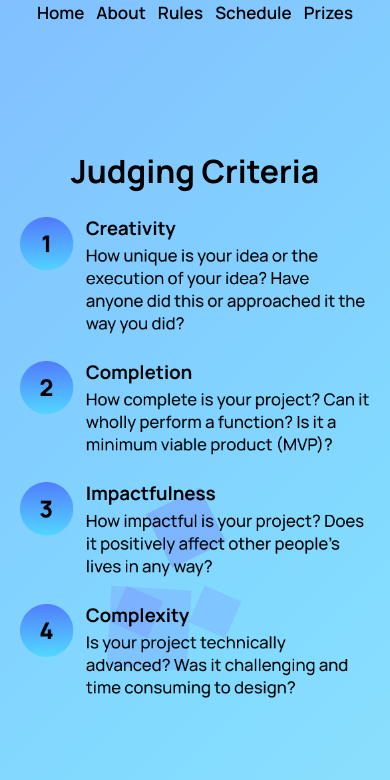
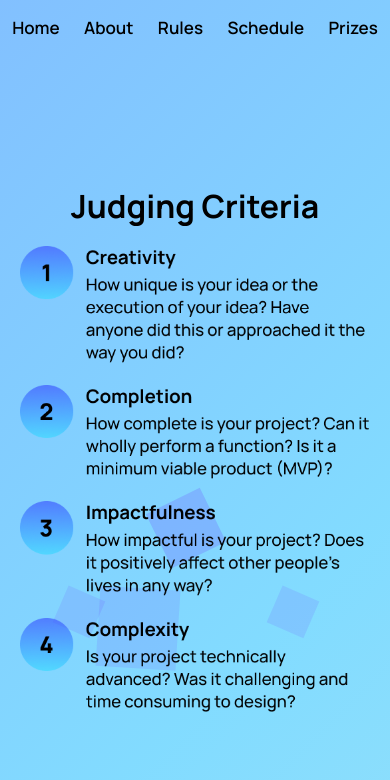
Before and after one commit to adb8/impact-hacks, a Next.js app: page /criteria in a window 390 px wide. Shown: the top 780 px of the page. Built offline with nearby package versions, Linux system fonts and the light colour scheme.

Commit message:
sixth commit

```diff
--- a/app/criteria/page.jsx
+++ b/app/criteria/page.jsx
@@ -11,10 +11,30 @@ export default function Home() {
 				<div className="flex flex-col items-center justify-center">
 					<p className="header-text">Judging Criteria</p>
 					<div className="criteria-cont">
-						<Image src={"/criteria/criteria1_frame.png"} width={450} height={150} />
-						<Image src={"/criteria/criteria2_frame.png"} width={450} height={150} />
-						<Image src={"/criteria/criteria3_frame.png"} width={450} height={150} />
-						<Image src={"/criteria/criteria4_frame.png"} width={450} height={150} />
+						<Image
+							src={"/criteria/criteria1_frame.png"}
+							width={450}
+							height={150}
+							alt="First criteria for Hackathon project judgement"
+						/>
+						<Image
+							src={"/criteria/criteria2_frame.png"}
+							width={450}
+							height={150}
+							alt="Second criteria for Hackathon project judgement"
+						/>
+						<Image
+							src={"/criteria/criteria3_frame.png"}
+							width={450}
+							height={150}
+							alt="Third criteria for Hackathon project judgement"
+						/>
+						<Image
+							src={"/criteria/criteria4_frame.png"}
+							width={450}
+							height={150}
+							alt="Fourth criteria for Hackathon project judgement"
+						/>
 					</div>
 				</div>
 			</div>
--- a/app/layout.jsx
+++ b/app/layout.jsx
@@ -2,6 +2,9 @@ import "@styles/globals.css";
 
 export const metadata = {
 	title: "Impact Hacks",
+	description: "Empowering positive impact through innovative hacks.",
+	keywords: "impact hacks, innovation, hackathon, coding, community, social impact, impact, hack",
+	author: "Your Name",
 };
 
 export default function RootLayout({ children }) {
@@ -14,6 +17,7 @@ export default function RootLayout({ children }) {
 					href="https://fonts.googleapis.com/css2?family=Manrope:wght@500;600;700;800&display=swap"
 					rel="stylesheet"
 				/>
+				<link rel="icon" href="/favicon.ico" />
 			</head>
 			<body>{children}</body>
 		</html>
--- a/app/page.jsx
+++ b/app/page.jsx
@@ -46,6 +46,7 @@ export default function Home() {
 							src={"/logos/impacthacks_logo.png"}
 							width={550}
 							height={545}
+							alt="The official logo for Impact Hacks"
 						/>
 					</div>
 				</div>
--- a/app/prizes/page.jsx
+++ b/app/prizes/page.jsx
@@ -11,9 +11,24 @@ export default function Home() {
 				<div className="flex flex-col items-center justify-center">
 					<p className="header-text">Winning Prizes</p>
 					<div className="prizes-cont flex flex-row justify-between">
-						<Image src={"/prizes/prize2_frame.png"} width={330} height={330} />
-						<Image src={"/prizes/prize1_frame.png"} width={330} height={330} />
-						<Image src={"/prizes/prize3_frame.png"} width={330} height={330} />
+						<Image
+							src={"/prizes/prize2_frame.png"}
+							width={330}
+							height={330}
+							alt="Second place prize for Hackathon submissions"
+						/>
+						<Image
+							src={"/prizes/prize1_frame.png"}
+							width={330}
+							height={330}
+							alt="First place prize for Hackathon submissions"
+						/>
+						<Image
+							src={"/prizes/prize3_frame.png"}
+							width={330}
+							height={330}
+							alt="Third place prize for Hackathon submissions"
+						/>
 					</div>
 				</div>
 			</div>
--- a/app/rules/page.jsx
+++ b/app/rules/page.jsx
@@ -11,10 +11,30 @@ export default function Home() {
 				<div className="flex flex-col items-center justify-center">
 					<p className="header-text">Hackathon Rules</p>
 					<div className="rules-cont">
-						<Image src={"/rules/rule1_frame.png"} width={450} height={150} />
-						<Image src={"/rules/rule2_frame.png"} width={450} height={150} />
-						<Image src={"/rules/rule3_frame.png"} width={450} height={150} />
-						<Image src={"/rules/rule4_frame.png"} width={450} height={150} />
+						<Image
+							src={"/rules/rule1_frame.png"}
+							width={450}
+							height={150}
+							alt="First rule for appropriate Hackathon participation and conduct"
+						/>
+						<Image
+							src={"/rules/rule2_frame.png"}
+							width={450}
+							height={150}
+							alt="Second rule for appropriate Hackathon participation and conduct"
+						/>
+						<Image
+							src={"/rules/rule3_frame.png"}
+							width={450}
+							height={150}
+							alt="Third rule for appropriate Hackathon participation and conduct"
+						/>
+						<Image
+							src={"/rules/rule4_frame.png"}
+							width={450}
+							height={150}
+							alt="Fourth rule for appropriate Hackathon participation and conduct"
+						/>
 					</div>
 				</div>
 			</div>
--- a/app/schedule/page.jsx
+++ b/app/schedule/page.jsx
@@ -15,6 +15,7 @@ export default function Home() {
 						src={"/schedule_frame.png"}
 						width={280}
 						height={10}
+						alt="The official schedule for this Hackathon"
 					/>
 					<p className="footer-text">Dates may be subject to change</p>
 				</div>
--- a/styles/globals.css
+++ b/styles/globals.css
@@ -18,6 +18,10 @@ body {
 	);
 	background-size: 400% 400%;
 	animation: gradient 15s ease infinite;
+}
+
+* {
+	overflow: hidden;
 }
 
 @keyframes gradient {
@@ -89,12 +93,14 @@ body {
 
 .welcome-text {
 	font-size: 50px;
+	white-space: nowrap;
 }
 
 .hacks-text {
 	font-size: 50px;
 	font-weight: 800;
 	margin-top: -15px;
+	white-space: nowrap;
 }
 
 .joinus-text {
@@ -172,24 +178,26 @@ body {
 .header-text {
 	font-size: 40px;
 	font-weight: 700;
-	margin-bottom: 40px;
+	margin-bottom: 25px;
+	text-align: center;
 }
 
 .footer-text {
 	font-size: 22px;
 	margin-top: 35px;
+	text-align: center;
 }
 
 .rules-cont {
 	position: relative;
-	width: 960px;
-	height: 380px;
+	width: 940px;
+	height: 360px;
 }
 
 .criteria-cont {
 	position: relative;
-	width: 960px;
-	height: 340px;
+	width: 940px;
+	height: 320px;
 }
 
 .rules-cont img,
@@ -429,11 +437,12 @@ img {
 	.rules-cont img,
 	.criteria-cont img {
 		position: static;
-		width: 380px;
-		margin-bottom: 25px;
+		width: 420px;
+		margin-bottom: 30px;
 	}
 
-	.rules-cont img:nth-child(4) {
+	.rules-cont img:nth-child(4),
+	.criteria-cont img:nth-child(4) {
 		margin-bottom: 0px;
 	}
 }
@@ -445,36 +454,14 @@ img {
 
 	.navbar-cont {
 		justify-content: center;
+		padding-right: 0px;
+		padding-left: 0px;
 	}
 
-	.bg-bubbles li:nth-child(10) {
-		width: 100px;
-		height: 100px;
-		left: 60%;
-	}
-
-	.bg-bubbles li:nth-child(6) {
-		left: 40%;
-	}
-
-	.bg-bubbles li:nth-child(5) {
-		left: 50%;
-	}
-
-	.bg-bubbles li:nth-child(1) {
-		left: 30%;
-	}
-
-	.bg-bubbles li:nth-child(2) {
-		left: 30%;
-	}
-
-	.bg-bubbles li:nth-child(2) {
-		left: 35%;
-	}
-
-	.bg-bubbles li:nth-child(2) {
-		left: 28%;
+	.navbar-text-cont {
+		display: flex;
+		justify-content: space-around;
+		width: 100%;
 	}
 }
 
@@ -483,7 +470,7 @@ img {
 		position: static;
 		flex-direction: column;
 		justify-content: start;
-		height: 560px;
+		height: 540px;
 	}
 
 	.prizes-cont img:nth-child(2) {
@@ -496,14 +483,15 @@ img {
 
 	.prizes-cont img {
 		margin: 0;
-		margin-bottom: -20px;
+		margin-bottom: -30px;
 		width: 200px;
 		height: 200px;
 	}
 
 	.header-text {
 		font-size: 32px;
-		margin-bottom: 20px;
+		margin-bottom: 18px;
+		line-height: 1.2;
 	}
 
 	.hacks-text,
@@ -543,7 +531,7 @@ img {
 	}
 
 	.navbar-text {
-        padding: 0 6px;
+		padding: 15px 0px;
 		font-size: 17px;
 	}
 
@@ -554,6 +542,16 @@ img {
 	.rules-cont,
 	.criteria-cont {
 		width: 350px;
+	}
+
+	.rules-cont img,
+	.criteria-cont img {
+		margin-bottom: 20px;
+	}
+
+	.rules-cont img:nth-child(4),
+	.criteria-cont img:nth-child(4) {
+		margin-bottom: 0px;
 	}
 
 	.about-break {
@@ -569,6 +567,7 @@ img {
 	}
 
 	.footer-text {
+		margin-top: 25px;
 		font-size: 18px;
 	}
 }
```
Also changed, not shown: components/NavBar.jsx (+18 -3 lines), 1 other file (tests, documents, lock files or other folders). Lines whose indentation alone changed are shown as unchanged.
